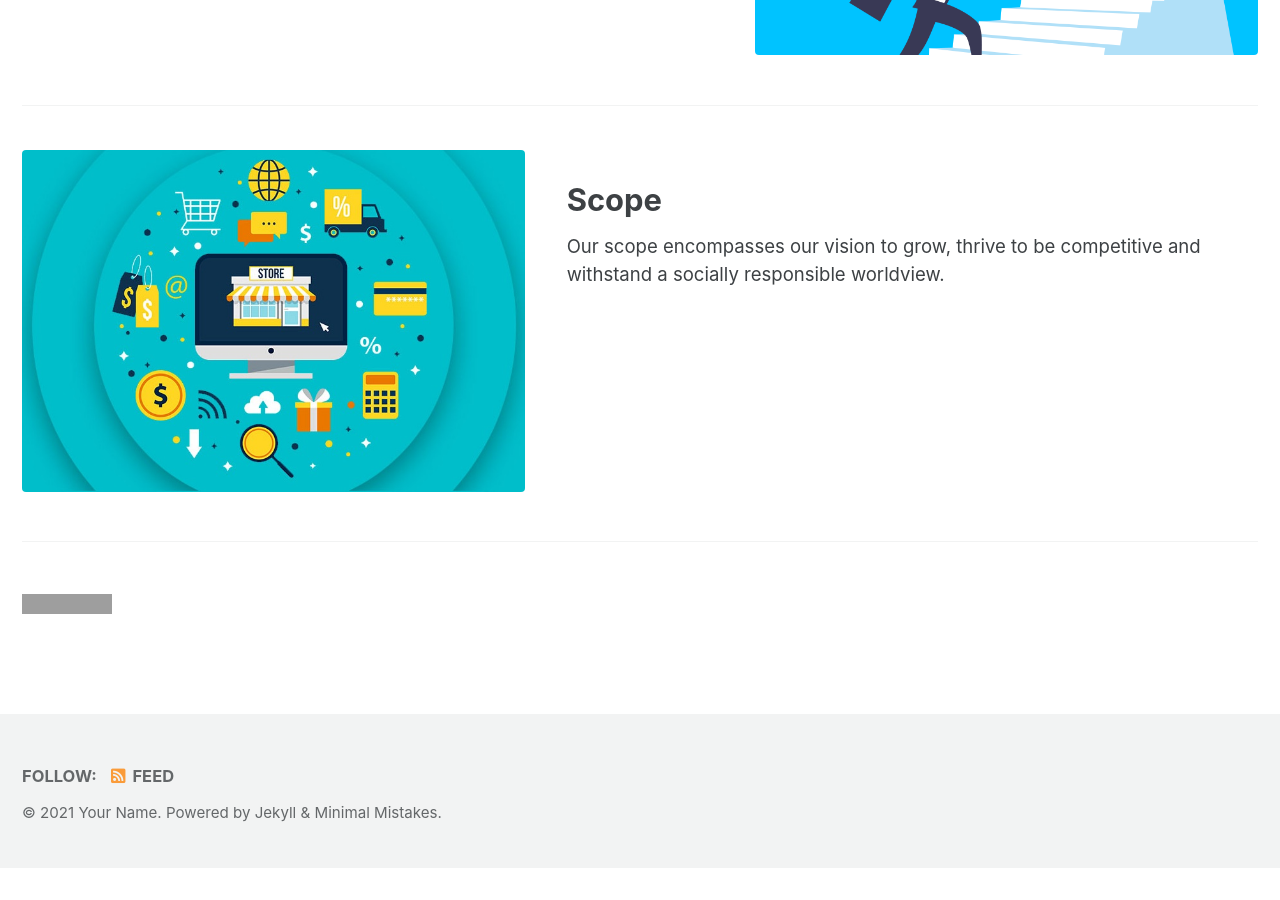
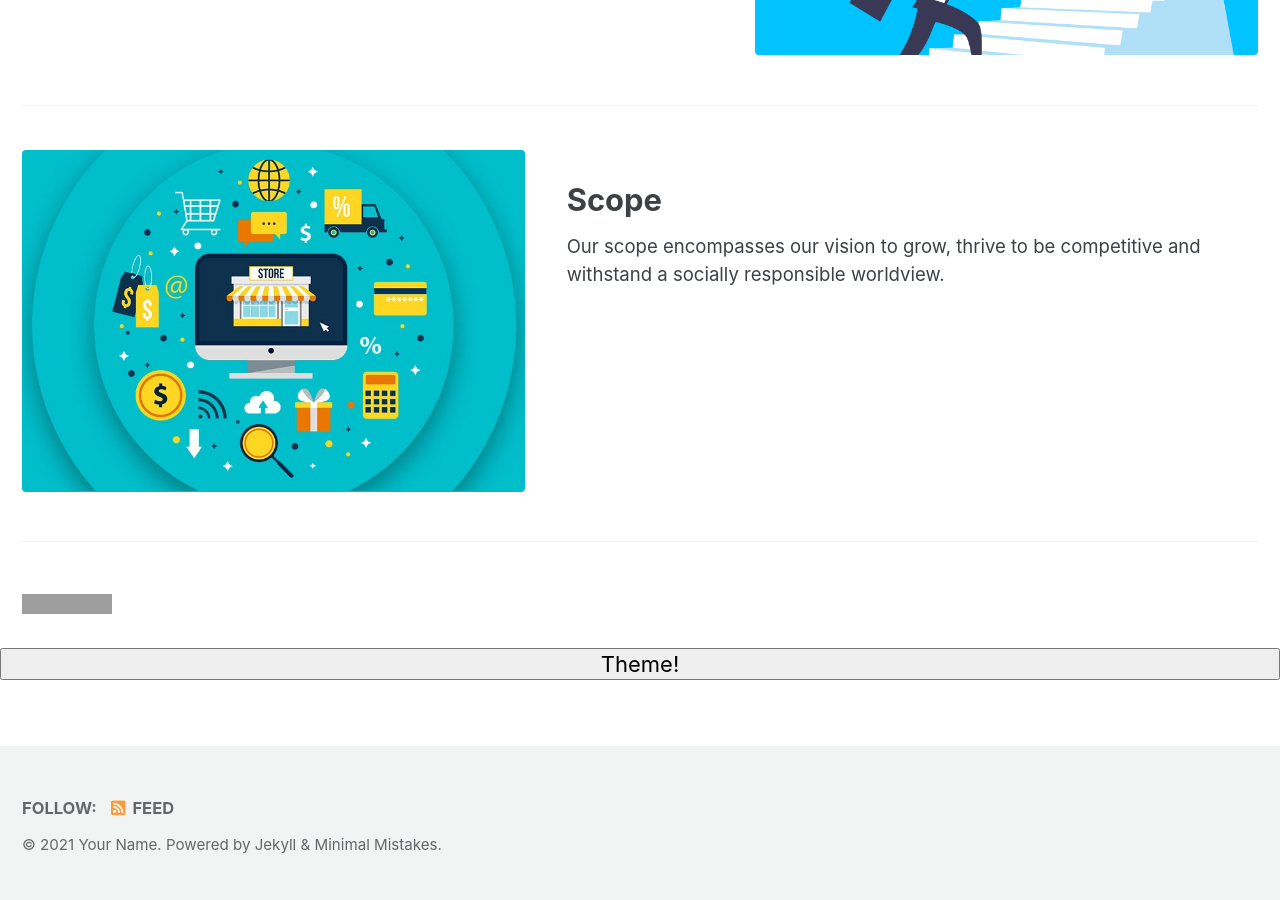
Before and after one commit to tccdsc/tccdsc.github.io, a Jekyll site: the page built from _pages/home.md, in a window 1280 px wide and 900 px high, scrolled down 1169 px. Built offline with Jekyll 4.4.1, drawn with Linux system fonts in a browser that asks for light colours; cached includes are drawn as plain includes; before the commit the page ends 2037 px from its top, so only the background shows below that; grey boxes are pictures that could not be loaded.

Commit message:
Update default.html

```diff
--- a/_layouts/default.html
+++ b/_layouts/default.html
@@ -22,7 +22,11 @@
     <div class="initial-content">
       {{ content }}
     </div>
-
+    {% if site.minimal_mistakes_skin2 %}
+      <button type="button" onclick="node1=document.getElementById('theme_source');node2=document.getElementById('theme_source_2');if(node1.getAttribute('rel')=='stylesheet'){node1.setAttribute('rel', 'stylesheet alternate'); node2.setAttribute('rel', 'stylesheet');sessionStorage.setItem('theme', 'dark');}else{node2.setAttribute('rel', 'stylesheet alternate'); node1.setAttribute('rel', 'stylesheet');sessionStorage.setItem('theme', 'light');} return false;">
+        Theme!
+      </button>
+    {% endif %}
     {% if site.search == true %}
       <div class="search-content">
         {% include_cached search/search_form.html %}
```
